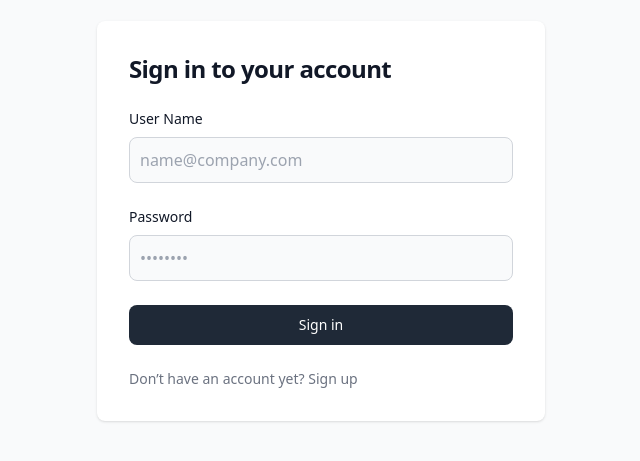
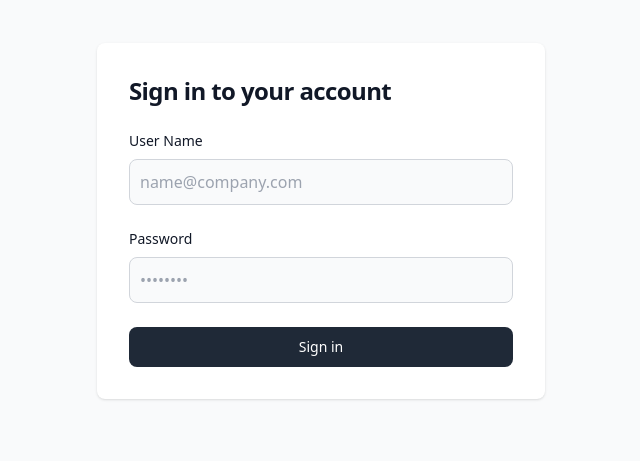
Before and after one commit to udarakalpana/gensoft-erp, a React (Vite) app in the folder resources/frontend/: page / in a window 1280 px wide. Shown: the part 179-640 px from the top of the page, without its empty margins (319-959 px from the left). Built offline with nearby package versions, Linux system fonts and the light colour scheme; no server answers.

Commit message:
Call sign in endpoint when user click sign in btn.

```diff
--- a/resources/frontend/src/App.jsx
+++ b/resources/frontend/src/App.jsx
@@ -1,46 +1,80 @@
-import {useEffect} from "react";
+import { useState } from "react";
 import axios from "axios";
 
+axios.defaults.baseURL = import.meta.env.VITE_API_BASE_URL
+axios.defaults.withCredentials = true;
+axios.defaults.headers.post['content_type'] = 'application/json'
+axios.defaults.headers.post['accept'] = 'application/json'
 const App = () => {
+    const [userSignInDetails, setUserSignInDetails] = useState({
+        user_name: "",
+        user_password: "",
+    });
 
-    useEffect(() => {
-        userSignIn()
-    }, []);
+    const handleInput = (event) => {
+        setUserSignInDetails({
+            ...userSignInDetails,
+            [event.target.name]: event.target.value,
+        });
+    };
 
-    const userSignIn = async () => {
-        const response = await axios.post('http://127.0.0.1:8000/api/user-sign-in', {
-            user_name: 'demo user',
-            user_password: '12345678',
-        })
+    const handleSubmit = async (event) => {
+        event.preventDefault();
+
+        const response = await axios.post(
+            "/api/user-sign-in",
+            userSignInDetails,
+        );
 
         console.log(response)
-
-    }
+    };
 
     return (
         <>
             <section className="bg-gray-50 dark:bg-gray-900">
                 <div className="flex flex-col items-center justify-center px-6 py-8 mx-auto md:h-screen lg:py-0">
-                    <div
-                        className="w-full bg-white rounded-lg shadow dark:border md:mt-0 sm:max-w-md xl:p-0 dark:bg-gray-800 dark:border-gray-700">
+                    <div className="w-full bg-white rounded-lg shadow dark:border md:mt-0 sm:max-w-md xl:p-0 dark:bg-gray-800 dark:border-gray-700">
                         <div className="p-6 space-y-4 md:space-y-6 sm:p-8">
                             <h1 className="text-xl font-bold leading-tight tracking-tight text-gray-900 md:text-2xl dark:text-white">
                                 Sign in to your account
                             </h1>
-                            <form className="space-y-4 md:space-y-6" action="#">
+                            <form
+                                className="space-y-4 md:space-y-6"
+                                onSubmit={handleSubmit}
+                            >
                                 <div>
-                                    <label htmlFor="email"
-                                           className="block mb-2 text-sm font-medium text-gray-900 dark:text-white">User Name</label>
-                                    <input type="email" name="email" id="email"
-                                           className="input-field"
-                                           placeholder="name@company.com" required=""/>
+                                    <label
+                                        htmlFor="user_name"
+                                        className="block mb-2 text-sm font-medium text-gray-900 dark:text-white"
+                                    >
+                                        User Name
+                                    </label>
+                                    <input
+                                        type="text"
+                                        name="user_name"
+                                        id="user_name"
+                                        onChange={handleInput}
+                                        className="input-field"
+                                        placeholder="name@company.com"
+                                        required=""
+                                    />
                                 </div>
                                 <div>
-                                    <label htmlFor="password"
-                                           className="block mb-2 text-sm font-medium text-gray-900 dark:text-white">Password</label>
-                                    <input type="password" name="password" id="password" placeholder="••••••••"
-                                           className="input-field"
-                                           required=""/>
+                                    <label
+                                        htmlFor="user_password"
+                                        className="block mb-2 text-sm font-medium text-gray-900 dark:text-white"
+                                    >
+                                        Password
+                                    </label>
+                                    <input
+                                        type="password"
+                                        name="user_password"
+                                        id="user_password"
+                                        onChange={handleInput}
+                                        placeholder="••••••••"
+                                        className="input-field"
+                                        required=""
+                                    />
                                 </div>
                                 {/*<div className="flex items-center justify-between">*/}
                                 {/*    <div className="flex items-start">*/}
@@ -58,15 +92,18 @@ const App = () => {
                                 {/*       className="text-sm font-medium text-primary-600 hover:underline dark:text-primary-500">Forgot*/}
                                 {/*        password?</a>*/}
                                 {/*</div>*/}
-                                <button type="submit"
-                                        className="dark-btn">Sign
-                                    in
+                                <button type="submit" className="dark-btn">
+                                    Sign in
                                 </button>
-                                <p className="text-sm font-light text-gray-500 dark:text-gray-400">
-                                    Don’t have an account yet? <a href="#"
-                                                                  className="font-medium text-primary-600 hover:underline dark:text-primary-500">Sign
-                                    up</a>
-                                </p>
+                                {/*<p className="text-sm font-light text-gray-500 dark:text-gray-400">*/}
+                                {/*    Don’t have an account yet?{" "}*/}
+                                {/*    <a*/}
+                                {/*        href="#"*/}
+                                {/*        className="font-medium text-primary-600 hover:underline dark:text-primary-500"*/}
+                                {/*    >*/}
+                                {/*        Sign up*/}
+                                {/*    </a>*/}
+                                {/*</p>*/}
                             </form>
                         </div>
                     </div>
```
Also changed, not shown: 1 other file (tests, documents, lock files or other folders).
